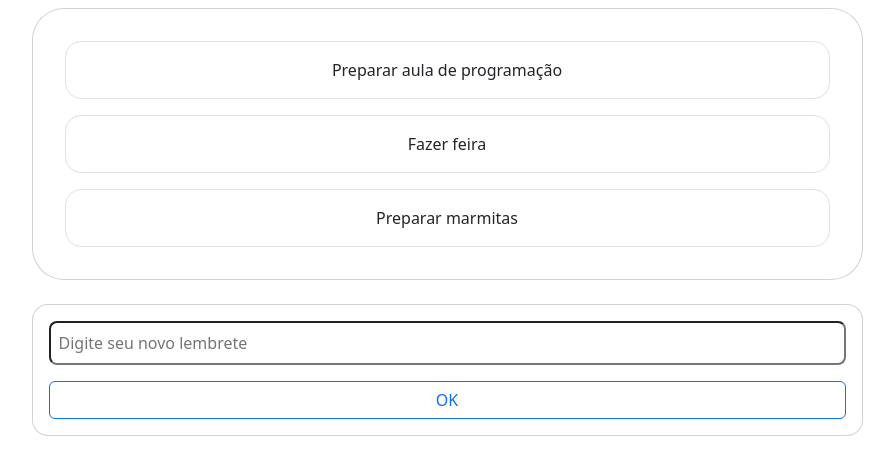
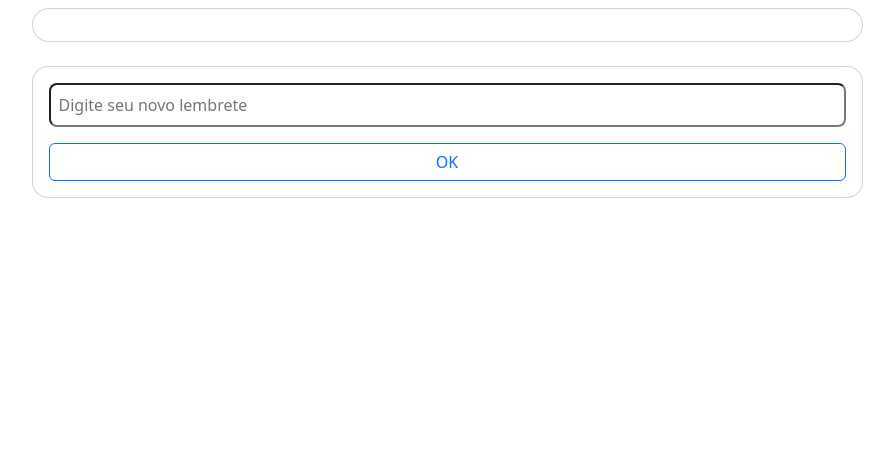
Before and after one commit to Vinicius382/P1_PDM_Lembretes, a React (Vite) app in the folder projeto-p1/: page / in a window 1280 px wide. Shown: the top 474 px of the page, without its empty margins (193-1087 px from the left). Built offline with nearby package versions, Linux system fonts and the light colour scheme.

Commit message:
feat(p1): exibe lista real

```diff
--- a/projeto-p1/src/App.jsx
+++ b/projeto-p1/src/App.jsx
@@ -7,44 +7,29 @@ class App extends React.Component {
 
   constructor(props) {
     super(props)
+    this.state = {
+      lembretes: [],
+    }
   }
 
-  state = {
-    lembretes: [
-      {
-        titulo: 'Preparar aula de programação'
-      },
-      {
-        titulo: 'Fazer feira'
-      },
-      {
-        titulo: 'Preparar marmitas'
-      },
-    ]
+
+  adicionarLembrete = (novoTitulo) => {
+    if (novoTitulo !== "") {
+      const lembretesNovos = this.state.lembretes
+      lembretesNovos.push({ titulo: novoTitulo })
+      this.setState({ lembretes: lembretesNovos })
+    }
   }
+
 
   render() {
     return (
       <div className="container mt-2">
         <div className="row justify-content-center">
-          <div className="col-12 col-md-9">
-            <div className="card rounded-5">
-              <div className="card-body">
-                {this.state.lembretes.map(lembrete => (
-                  <LembreteLista lembrete={lembrete} />
-                ))}
-              </div>
-            </div>
-          </div>
+          <LembreteLista lembretes={this.state.lembretes} />
 
-          <div className="col-12 col-md-9 mt-4">
-            <div className="card rounded-4">
-              <div className="card-body">
-                <LembreteEntrada />
-              </div>
-            </div>
-          </div>
-
+          <LembreteEntrada adicionarLembrete={this.adicionarLembrete}
+          />
         </div>
       </div>
     )
--- a/projeto-p1/src/LembreteEntrada.jsx
+++ b/projeto-p1/src/LembreteEntrada.jsx
@@ -1,16 +1,45 @@
 import React, { Component } from 'react'
 
 export class LembreteEntrada extends Component {
+
+    constructor(props) {
+        super(props)
+        this.state = {
+            titulo: "",
+        }
+    }
+
+    atualizarTitulo = (evento) => {
+        this.setState({ titulo: evento.target.value })
+    }
+
+    clicarBotao = () => {
+        this.props.adicionarLembrete(this.state.titulo);
+        this.setState({ titulo: "" })
+    }
+
     render() {
         return (
-            <div>
-                <input type="text" id="lembreteInput" className="p-2 w-100 rounded-3" placeholder='Digite seu novo lembrete' />
+            <div className="col-12 col-md-9 mt-4">
+                <div className="card rounded-4">
+                    <div className="card-body">
+                        <div>
+                            <input type="text"
+                                className="p-2 w-100 rounded-3"
+                                placeholder='Digite seu novo lembrete'
+                                value={this.state.titulo}
+                                onChange={this.atualizarTitulo}
+                            />
 
-                <button className="btn btn-outline-primary w-100 mt-3">
-                    OK
-                </button>
+                            <button className="btn btn-outline-primary w-100 mt-3"
+                                onClick={this.clicarBotao}
+                            >
+                                OK
+                            </button>
+                        </div>
+                    </div>
+                </div>
             </div>
-
         )
     }
 }
--- a/projeto-p1/src/LembreteLista.jsx
+++ b/projeto-p1/src/LembreteLista.jsx
@@ -3,8 +3,16 @@ import React, { Component } from 'react'
 export class LembreteLista extends Component {
     render() {
         return (
-            <div className="p-3 border rounded-4 m-3 text-center">
-                {this.props.lembrete.titulo}
+            <div className="col-12 col-md-9">
+                <div className="card rounded-5">
+                    <div className="card-body">
+                        {this.props.lembretes.map(lembrete => (
+                            <div className="p-3 border rounded-4 m-3 text-center">
+                                {lembrete.titulo}
+                            </div>
+                        ))}
+                    </div>
+                </div>
             </div>
         )
     }
```
